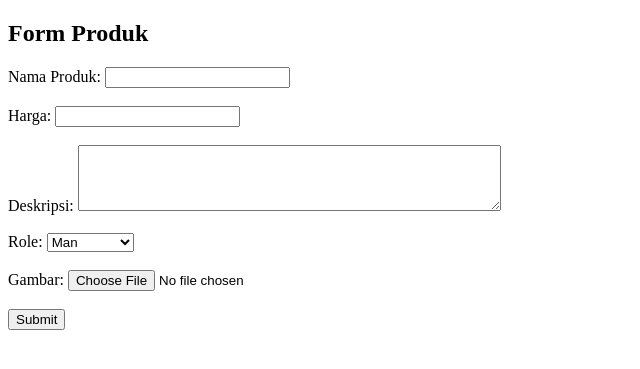
After one commit to PrimiMiulini/cloth-web-master, a PHP site: page /tambahproduct.html in a window 1280 px wide. The commit adds this page. Shown: the top 369 px of the page, without its empty margins (0-640 px from the left). Run offline with PHP 8.4, Linux system fonts and the light colour scheme.

Commit message:
Give admin access to add products

```diff
--- a/accessories.php
+++ b/accessories.php
@@ -83,7 +83,7 @@ $totalItems = getProductCount($keyword, 'accessoris');
             <form action="detail.php" method="get">
               <input type="hidden" name="gambar" value="<?=$prd['gambar']?>">
               <a href="detail.php?gambar=<?=$prd['gambar']?>" class="product-link">
-                <img src="product/<?=$prd['gambar'] ?>" alt="" width="150">
+                <img src="<?=$prd['gambar'] ?>" alt="" width="150">
               </a>
               <h4><?= $prd['nama_produk'] ?></h4>
               <p>Rp. <?= number_format($prd['harga'], 0, ',', '.'); ?></p>
--- a/evrything.php
+++ b/evrything.php
@@ -81,7 +81,7 @@ $totalItems = getProductCount($keyword);
             <form action="detail.php" method="get">
               <input type="hidden" name="gambar" value="<?=$prd['gambar']?>">
               <a href="detail.php?gambar=<?=$prd['gambar']?>" class="product-link">
-                <img src="product/<?=$prd['gambar'] ?>" alt="" width="150">
+                <img src="<?=$prd['gambar'] ?>" alt="" width="150">
               </a>
               <h4><?= $prd['nama_produk'] ?></h4>
               <p>Rp. <?= number_format($prd['harga'], 0, ',', '.'); ?></p>
--- a/home.php
+++ b/home.php
@@ -175,7 +175,7 @@ $product = query("SELECT * FROM detail_product WHERE created_at >= DATE_SUB(CURD
             <form action="detail.php" method="get" name="">
               <a href="detail.php" class="product-link">
               <a href="detail.php?gambar=<?=$prd['gambar']?>" class="product-link">
-                  <img src="product/<?=$prd['gambar'] ?>" alt="" width="150">
+                  <img src="<?=$prd['gambar'] ?>" alt="" width="150">
               </a>
                 <h4><?= $prd['nama_produk'] ?></h4>
               </a>
--- a/men.php
+++ b/men.php
@@ -81,7 +81,7 @@ $totalItems = getProductCount($keyword, 'man');
             <form action="detail.php" method="get">
               <input type="hidden" name="gambar" value="<?=$prd['gambar']?>">
               <a href="detail.php?gambar=<?=$prd['gambar']?>" class="product-link">
-                <img src="product/<?=$prd['gambar'] ?>" alt="" width="150">
+                <img src="<?=$prd['gambar'] ?>" alt="" width="150">
               </a>
               <h4><?= $prd['nama_produk'] ?></h4>
               <p>Rp. <?= number_format($prd['harga'], 0, ',', '.'); ?></p>
--- /dev/null
+++ b/tambahproduct.html
@@ -0,0 +1,45 @@
+<!DOCTYPE html>
+<html lang="en">
+<head>
+    <meta charset="UTF-8">
+    <meta name="viewport" content="width=device-width, initial-scale=1.0">
+    <title>Form Produk</title>
+</head>
+<body>
+    <h2>Form Produk</h2>
+    <form action="logicTambahProduct.php" method="post" enctype="multipart/form-data">
+        <div>
+            <label for="nama_produk">Nama Produk:</label>
+            <input type="text" id="nama_produk" name="nama_produk" required>
+        </div>
+        <br>
+        <div>
+            <label for="harga">Harga:</label>
+            <input type="number" id="harga" name="harga" required>
+        </div>
+        <br>
+        <div>
+            <label for="deskripsi">Deskripsi:</label>
+            <textarea id="deskripsi" name="deskripsi" rows="4" cols="50" required></textarea>
+        </div>
+        <br>
+        <div>
+            <label for="role">Role:</label>
+            <select id="role" name="role" required>
+                <option value="man">Man</option>
+                <option value="woman">Woman</option>
+                <option value="accessoris">Accessoris</option>
+            </select>
+        </div>
+        <br>
+        <div>
+            <label for="gambar">Gambar:</label>
+            <input type="file" id="gambar" name="gambar" accept="image/*" required>
+        </div>
+        <br>
+        <div>
+            <button type="submit">Submit</button>
+        </div>
+    </form>
+</body>
+</html>
--- a/women.php
+++ b/women.php
@@ -85,7 +85,7 @@ $totalItems = getProductCount($keyword, 'woman');
         <form action="detail.php" method="get">
           <input type="hidden" name="gambar" value="<?=$prd['gambar']?>">
           <a href="detail.php?gambar=<?=$prd['gambar']?>" class="product-link">
-            <img src="product/<?=$prd['gambar'] ?>" alt="" width="150">
+            <img src="<?=$prd['gambar'] ?>" alt="" width="150">
           </a>
           <h4><?= $prd['nama_produk'] ?></h4>
           <p>Rp. <?= number_format($prd['harga'], 0, ',', '.'); ?></p>
```
Also changed, not shown: logicTambahProduct.php (added, +68 -0 lines).
